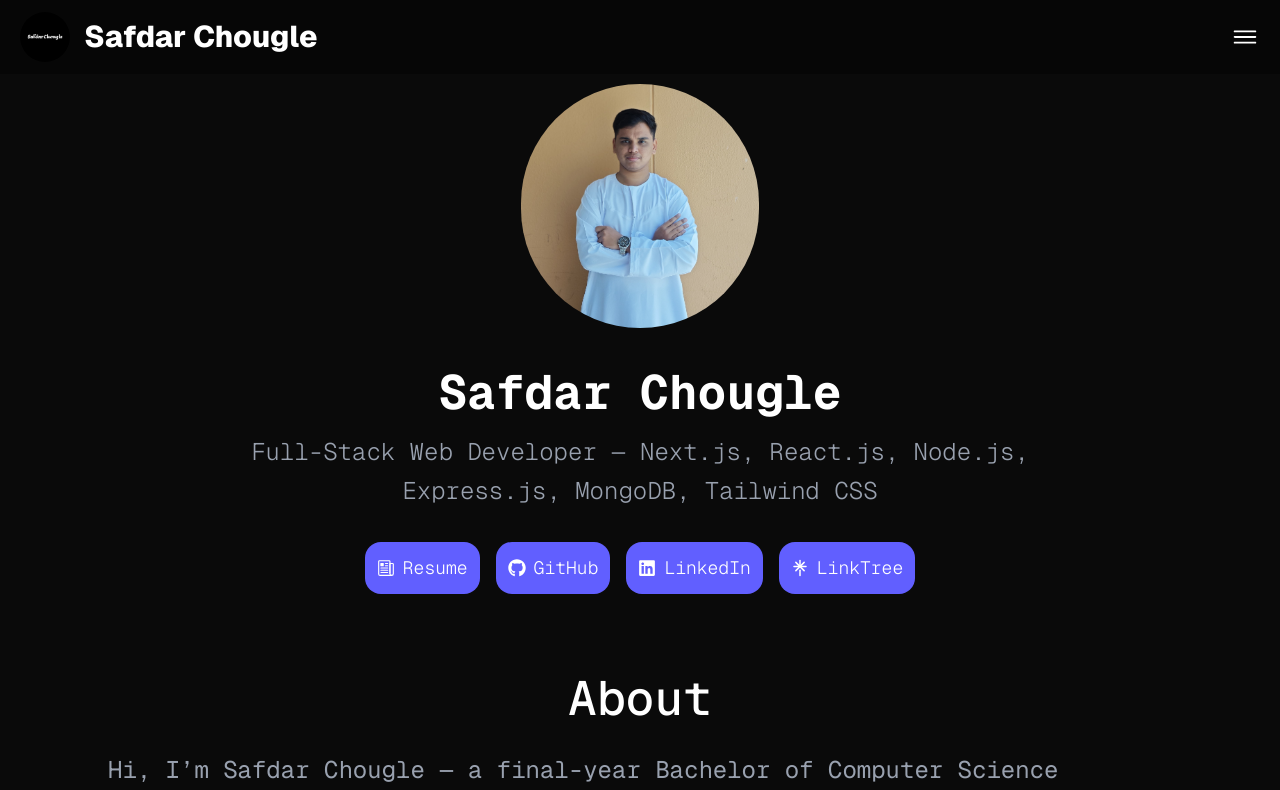
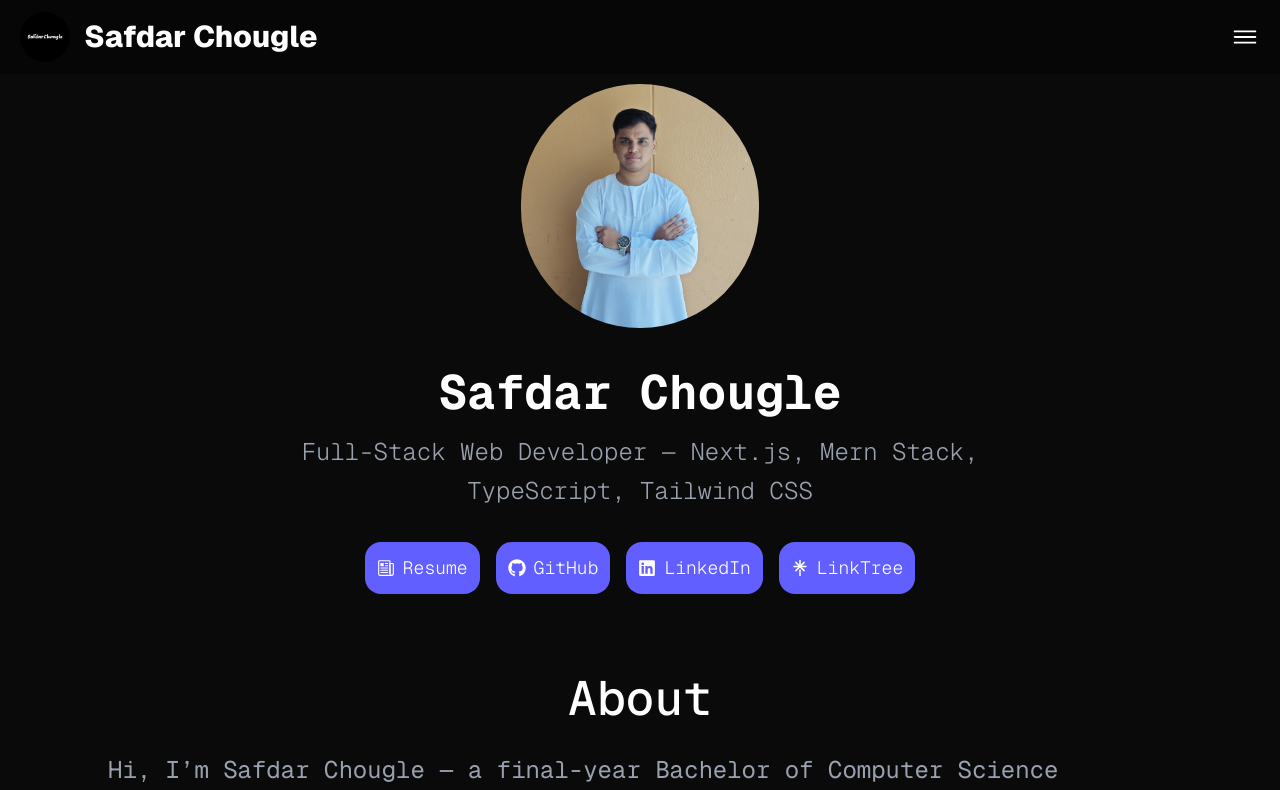
Before and after one commit to chouglesafdar22/Portfolio-Next.js-, a Next.js app in the folder portfolio-ui/: page / in a window 1280 px wide. Shown: the top 790 px of the page. Built offline with nearby package versions, Linux system fonts and the light colour scheme.

Commit message:
Update page.js

```diff
--- a/portfolio-ui/app/page.js
+++ b/portfolio-ui/app/page.js
@@ -53,7 +53,7 @@ export default function Home() {
   }
 
   const open1 = () => {
-    window.open("https://github.com/chouglesafdar22/Portfolio-Next.js-","_blank")
+    window.open("https://github.com/chouglesafdar22/Portfolio-Next.js-", "_blank")
   }
 
   const openLink2 = () => {
@@ -76,7 +76,7 @@ export default function Home() {
             <Image src="/images/my-image.jpg" alt="my-profile" width={230} height={230} className="lg:w-1/5 md:w-1/5 mb-10 object-cover object-center rounded-full" />
             <div className="text-center lg:w-2/3 w-full">
               <h1 className="title-font sm:text-4xl lg:text-5xl text-3xl mb-4 font-bold font-mono text-white">Safdar Chougle</h1>
-              <p className="leading-relaxed text-lg sm:text-xl lg:text-2xl mb-8 font-light font-mono">Full-Stack Web Developer — Next.js, React.js, Node.js, Express.js, MongoDB, Tailwind CSS</p>
+              <p className="leading-relaxed text-lg sm:text-xl lg:text-2xl mb-8 font-light font-mono">Full-Stack Web Developer — Next.js, Mern Stack, TypeScript, Tailwind CSS</p>
               <div className="flex sm:flex-row flex-col justify-center gap-4">
                 <Button icon={<IoNewspaperOutline />} onClick={openResume} title="Resume" hoverTextSize="hover:text-xl" textSize="text-lg" size={40} bgColor="bg-indigo-500" hoverTextColor="hover:text-gray-300" textColor="text-white" hoverSize="hover:w-44" hoverBgColor="hover:bg-gray-600" />
                 <Button icon={<FaGithub />} onClick={openGitHub} title="GitHub" hoverTextSize="hover:text-xl" textSize="text-lg" size={40} hoverSize="hover:w-44" bgColor="bg-indigo-500" textColor="text-white" hoverTextColor="hover:text-gray-300" hoverBgColor="hover:bg-gray-600" />
```
